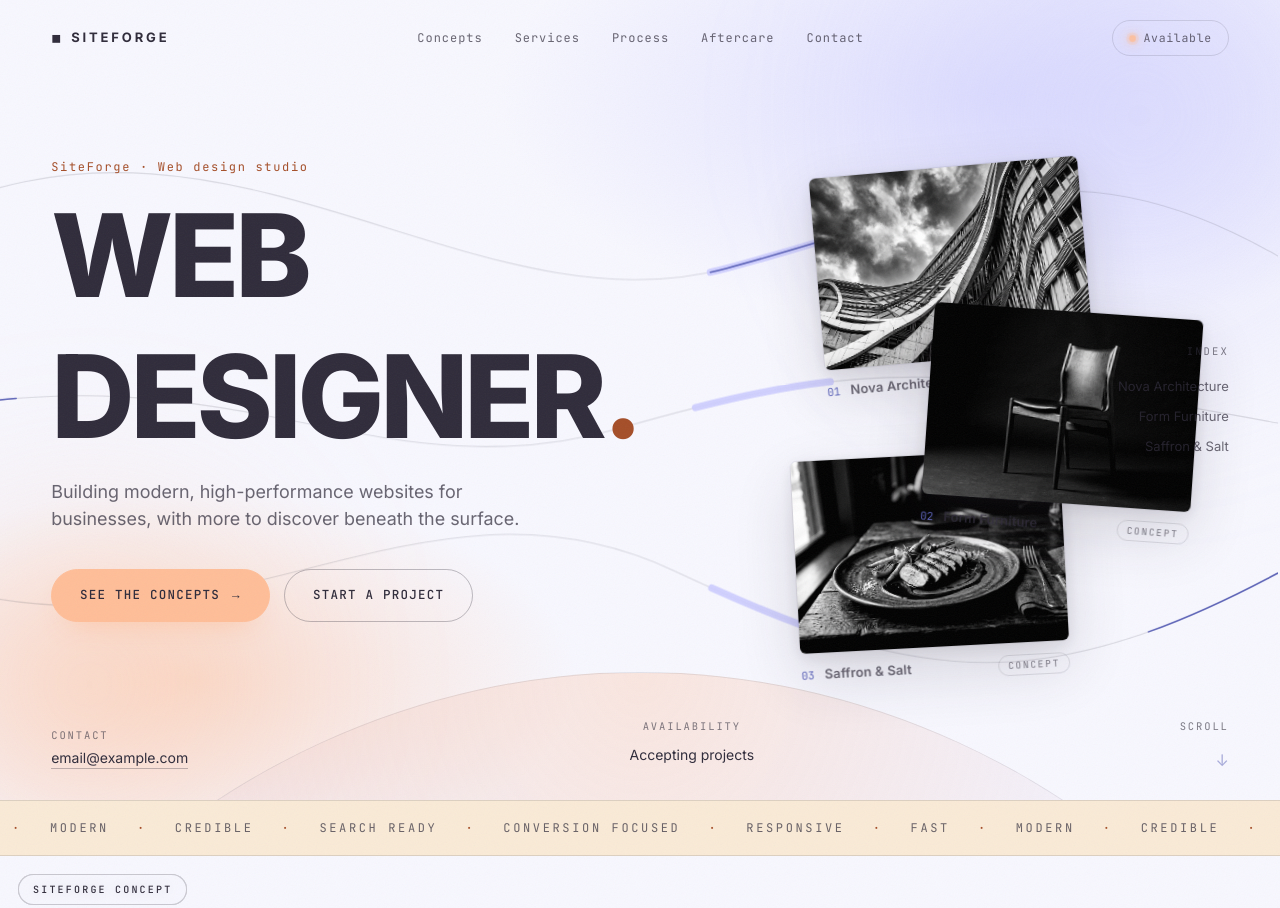
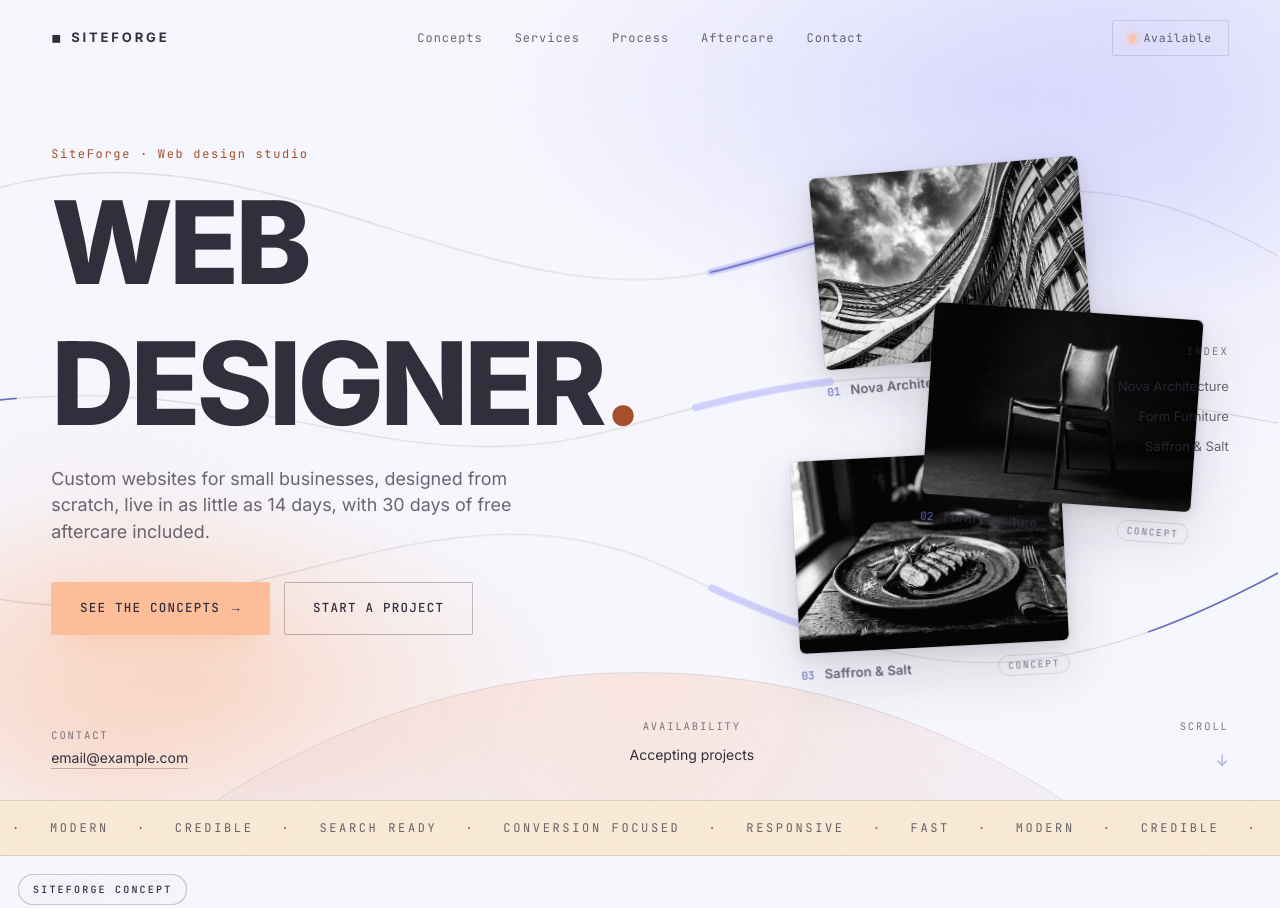
Before and after one commit to Valcaversa7/creator-website, a website: page site/index.html in a window 1280 px wide. Shown: the top 908 px of the page. Drawn offline with Linux system fonts and the light colour scheme.

Commit message:
Square off the buttons and replace the vague hero copy
Swaps the 999px pill radius on .btn and the nav 'Available' chip for a
crisp 2px radius. The small badge pills (price, concept, float tag) stay
rounded - they read as labels rather than buttons.

Replaces the hero sub-paragraph with specifics already stated elsewhere
on the site (14-day turnaround, 30 days free aftercare) instead of the
generic 'modern, high-performance websites' line.

Co-authored-by: arena-agent <297053741+arena-agent@users.noreply.github.com>

```diff
--- a/site/index.html
+++ b/site/index.html
@@ -131,7 +131,8 @@
             <span class="line" aria-hidden="true"><span class="line-inner"><span class="ht-char" data-c="D">D</span><span class="ht-char" data-c="E">E</span><span class="ht-char" data-c="S">S</span><span class="ht-char" data-c="I">I</span><span class="ht-char" data-c="G">G</span><span class="ht-char" data-c="N">N</span><span class="ht-char" data-c="E">E</span><span class="ht-char" data-c="R">R</span><em class="title-dot ht-char" data-c=".">.</em></span></span>
           </h1>
           <p class="hero-sub reveal">
-            Building modern, high-performance websites for businesses, with more to discover beneath the surface.
+            Custom websites for small businesses, designed from scratch, live in as little as 14 days,
+            with 30 days of free aftercare included.
           </p>
           <div class="hero-ctas reveal">
             <a href="#work" class="btn btn-solid"><span>SEE THE CONCEPTS</span><span class="btn-arrow" aria-hidden="true">→</span></a>
--- a/site/styles.css
+++ b/site/styles.css
@@ -165,7 +165,7 @@ button { font-family: inherit; }
   letter-spacing: 0.06em;
   color: var(--muted);
   border: 1px solid var(--line);
-  border-radius: 999px;
+  border-radius: 2px;
   padding: 8px 16px;
   transition: border-color 0.3s var(--ease), color 0.3s var(--ease);
 }
@@ -352,7 +352,7 @@ body.loaded .hero-title .line-inner { transform: translateY(0); }
   text-transform: uppercase;
   padding: 16px 28px;
   border: 1px solid var(--line-strong);
-  border-radius: 999px;
+  border-radius: 2px;
   cursor: pointer;
   background: transparent;
   color: #fff;
```
